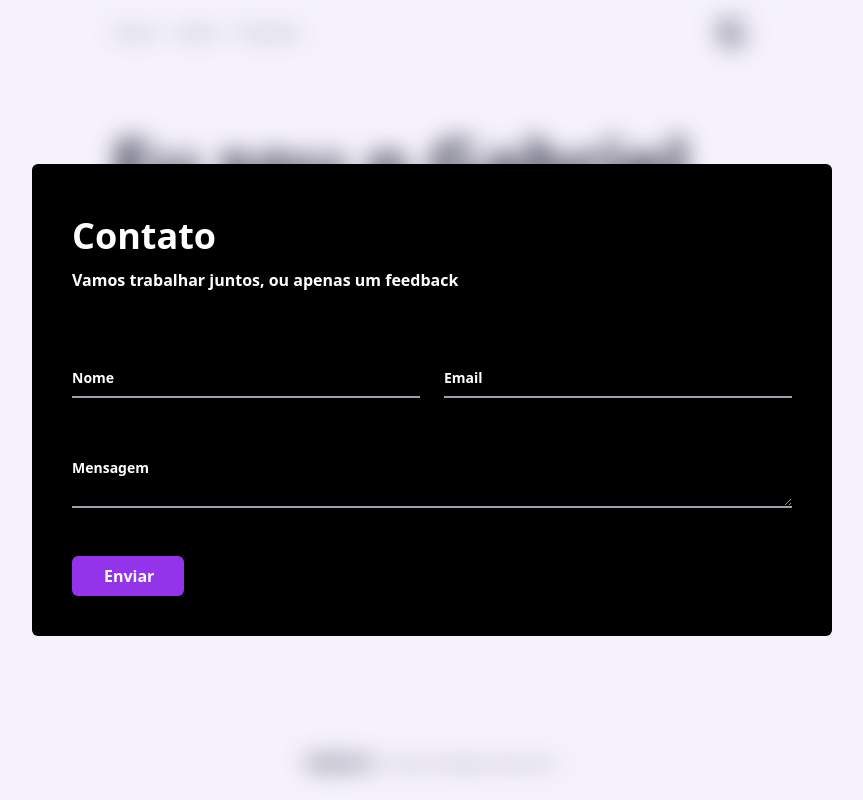
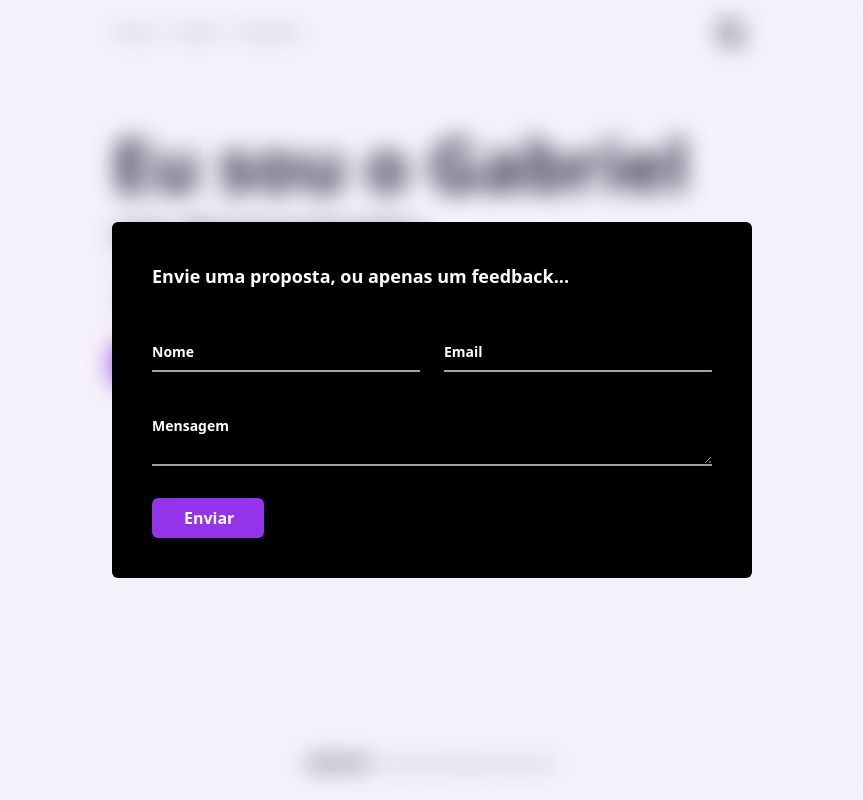
Before and after one commit to Gablier-R/Next-Portifolio, a Next.js app: page / in a window 1280 px wide. Both pictures are taken after a click on the button "Contato". Shown: the whole page, without its empty margins (208-1071 px from the left). Built offline with nearby package versions, Linux system fonts and the light colour scheme.

Commit message:
Removendo X

```diff
--- a/components/Modal.js
+++ b/components/Modal.js
@@ -44,13 +44,16 @@ return(
 
         <div id={id} onClick={handleOutsideClick} className="fixed inset-0 bg-purple-300 bg-opacity-10 backdrop-blur-md flex justify-center items-center">
 
-        <div className=" bg-black  p-10 rounded-md w-128">
+            <div className=" bg-black  p-10 rounded-md w-custom space-y-10 grid-cols-3">
 
-        <h3 className="text-4xl my-3  text-white  font-bold">Contato</h3>
-        <p class="mt-3  text-white  font-semibold">Vamos trabalhar juntos, ou apenas um feedback</p>
-        <section className="mt-16">
 
-            <form className=' flex flex-col space-y-12 text-white bg-transparent font-semibold' onSubmit={sendEmail}>
+
+                <div className="space-y-0">
+                <p class="text-white font-semibold text-lg">Envie uma proposta, ou apenas um feedback...</p>
+                </div>
+
+
+                    <form className=' flex flex-col space-y-8 text-white bg-transparent font-semibold' onSubmit={sendEmail}>
 
                     <div className="grid gap-6 sm:grid-cols-2">
                         <div class="relative z-0">
@@ -87,7 +90,7 @@ return(
                             <label for="floating_standard" class="absolute text-sm duration-300 transform -translate-y-6 scale-75 top-3 -z-10 origin-[0] peer-focus:left-0 peer-focus:text-purple-600 peer-focus:dark:text-purple-600 peer-placeholder-shown:scale-100 peer-placeholder-shown:translate-y-0 peer-focus:scale-75 peer-focus:-translate-y-6">Mensagem</label>
                         </div>
 
-                <Button className="bg-purple-600  text-white w-28 px-8 flex"
+                        <Button className="bg-purple-600  text-white w-28 px-8 flex "
                         type="submit"
                         value="Enviar">
                         Enviar
@@ -95,7 +98,7 @@ return(
 
                     </form>
 
-        </section>
+
         </div>
     </div>
 
--- a/components/Social.js
+++ b/components/Social.js
@@ -4,7 +4,6 @@ function Social () {
     return (
         <div>
 
-<p id={id} onClick={handleOutsideClick} className=" justify-self-end font-black text-white text-xl cursor-pointer" >X</p>
         </div>
     )
 }
--- a/tailwind.config.js
+++ b/tailwind.config.js
@@ -12,11 +12,11 @@ module.exports = {
   theme: {
     extend: {
       width: {
-        '128': '50rem',
+        'custom': '40rem',
       },
 
       margin:{
-        'custom': '44rem',
+        'custom': '30rem',
       },
     },
   },
```
Lines whose indentation alone changed are shown as unchanged.
